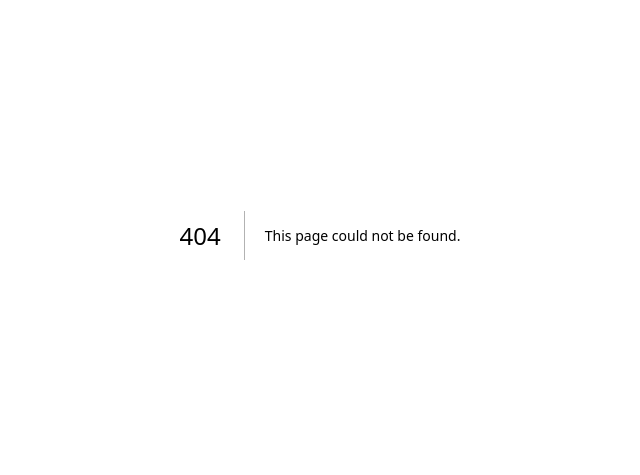
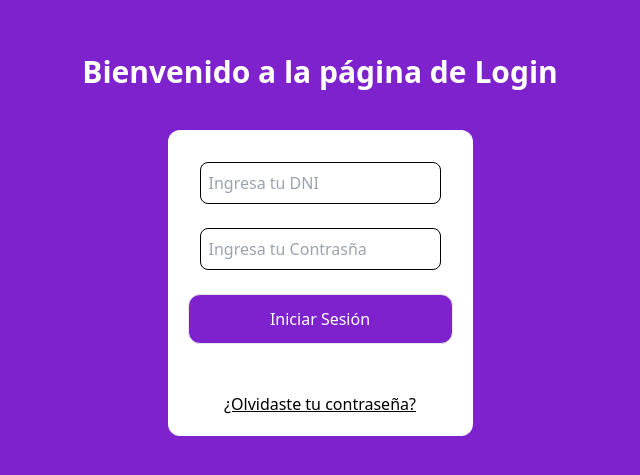
Before and after one commit to MARCOSJOSE14/login, a Next.js app: page /components/Form in a window 1280 px wide. Before the commit this address had no page. Shown: the part 165-640 px from the top of the page, without its empty margins (320-960 px from the left). Built offline with nearby package versions, Linux system fonts and the light colour scheme.

Commit message:
Formulario de login

```diff
--- /dev/null
+++ b/src/pages/components/Form.jsx
@@ -0,0 +1,48 @@
+import Link from 'next/link'
+
+const Form = () => {
+  return (
+        <>
+            <div className="h-screen w-screen bg-purple-700 items-center justify-center flex flex-col">
+
+                <h1 className=" p-5 font-bold text-3xl mb-5 text-white">Bienvenido a la página de Login</h1>
+
+                <div className="bg-white p-5 rounded-xl grid">
+
+                    <form className="grid ">
+
+                        <input
+                            className="m-3 pl-2 text-base py-2 rounded-lg border-black border"
+                            type="text"
+                            name='id'
+                            required
+                            placeholder='Ingresa tu DNI' />
+
+                        <input type="password"
+                            className="m-3 pl-2 text-base py-2 rounded-lg border-black border"
+                            name='pass'
+                            required
+                            placeholder='Ingresa tu Contrasña' />
+
+                        <button
+                        className='mt-3 py-3 border rounded-xl bg-purple-700 text-white'>
+                            Iniciar Sesión
+                        </button>
+
+                    </form>
+
+                    <span className="underline underline-offset-1 flex justify-center mt-12 ">
+                        <Link href={'/'}>
+                        ¿Olvidaste tu contraseña?
+                        </Link>
+                    </span>
+
+                </div>
+
+            </div>
+        </>
+
+  )
+}
+
+export default Form
```
